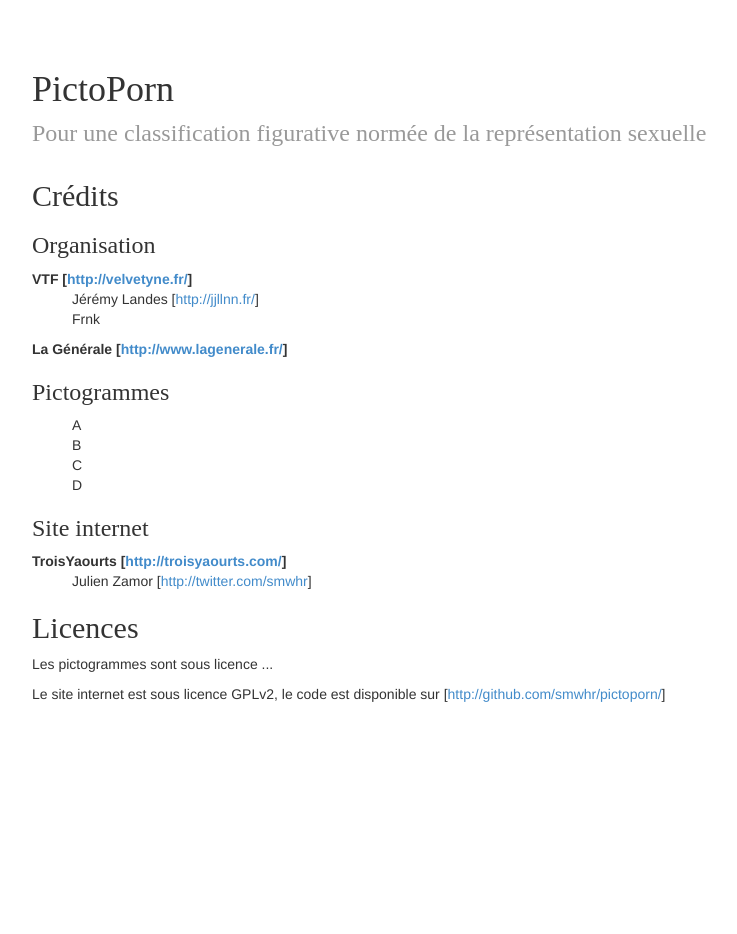
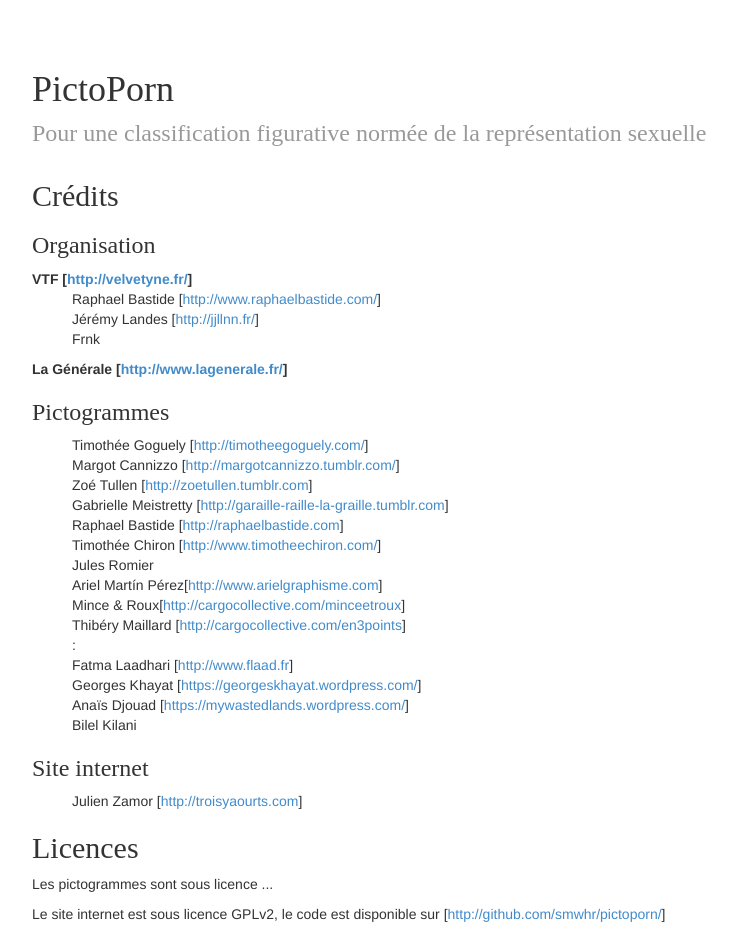
Before and after one commit to smwhr/pictoporn, a PHP site: template views/credits.html.twig in a window 1280 px wide. Shown: the whole page, without its empty margins (233-970 px from the left). Before the commit the page ends 702 px from the top, so only its background shows below. Run offline with PHP 8.4, Linux system fonts and the light colour scheme; the template is opened without the code that fills it, so the values that code supplies are empty; some libraries are stand-ins or nearby versions; some web fonts are replaced.

Commit message:
credits updated

```diff
--- a/views/credits.html.twig
+++ b/views/credits.html.twig
@@ -15,6 +15,7 @@
       <h3>Organisation</h3>
         <strong>VTF [<a href="http://velvetyne.fr/">http://velvetyne.fr/</a>]</strong>
         <ul>
+          <li>Raphael Bastide [<a href="http://www.raphaelbastide.com/">http://www.raphaelbastide.com/</a>]</li>
           <li>Jérémy Landes [<a href="http://jjllnn.fr/">http://jjllnn.fr/</a>]</li>
           <li>Frnk</li>
         </ul>
@@ -23,16 +24,39 @@
 
       <h3>Pictogrammes</h3>
         <ul>
-          <li>A</li>
-          <li>B</li>
-          <li>C</li>
-          <li>D</li>
+
+<li>Timothée Goguely [<a href="http://timotheegoguely.com/">http://timotheegoguely.com/</a>]</li>
+
+<li>Margot Cannizzo [<a href="http://margotcannizzo.tumblr.com/">http://margotcannizzo.tumblr.com/</a>]</li>
+
+<li>Zoé Tullen [<a href="http://zoetullen.tumblr.com">http://zoetullen.tumblr.com</a>]</li>
+
+<li>Gabrielle Meistretty [<a href="http://garaille-raille-la-graille.tumblr.com">http://garaille-raille-la-graille.tumblr.com</a>]</li>
+
+<li>Raphael Bastide [<a href="http://raphaelbastide.com">http://raphaelbastide.com</a>]</li>
+
+<li>Timothée Chiron [<a href="http://www.timotheechiron.com/">http://www.timotheechiron.com/</a>]</li>
+
+<li>Jules Romier</li>
+
+<li>Ariel Martín Pérez[<a href="http://www.arielgraphisme.com">http://www.arielgraphisme.com</a>]</li>
+
+<li>Mince &amp; Roux[<a href="http://cargocollective.com/minceetroux">http://cargocollective.com/minceetroux</a>]</li>
+
+<li>Thibéry Maillard [<a href="http://cargocollective.com/en3points">http://cargocollective.com/en3points</a>]</li> :
+
+<li>Fatma Laadhari [<a href="http://www.flaad.fr">http://www.flaad.fr</a>]</li>
+
+<li>Georges Khayat [<a href="https://georgeskhayat.wordpress.com/">https://georgeskhayat.wordpress.com/</a>]</li>
+
+<li>Anaïs Djouad [<a href="https://mywastedlands.wordpress.com/">https://mywastedlands.wordpress.com/</a>]</li>
+
+<li>Bilel Kilani</li>
         </ul>
 
       <h3>Site internet</h3>
-        <strong>TroisYaourts [<a href="http://troisyaourts.com/">http://troisyaourts.com/</a>]</strong>
         <ul>
-          <li>Julien Zamor [<a href="http://twitter.com/smwhr/">http://twitter.com/smwhr</a>]</li>
+          <li>Julien Zamor [<a href="http://troisyaourts.com">http://troisyaourts.com</a>]</li>
         </ul>
 
       <h2>Licences</h2>
```
